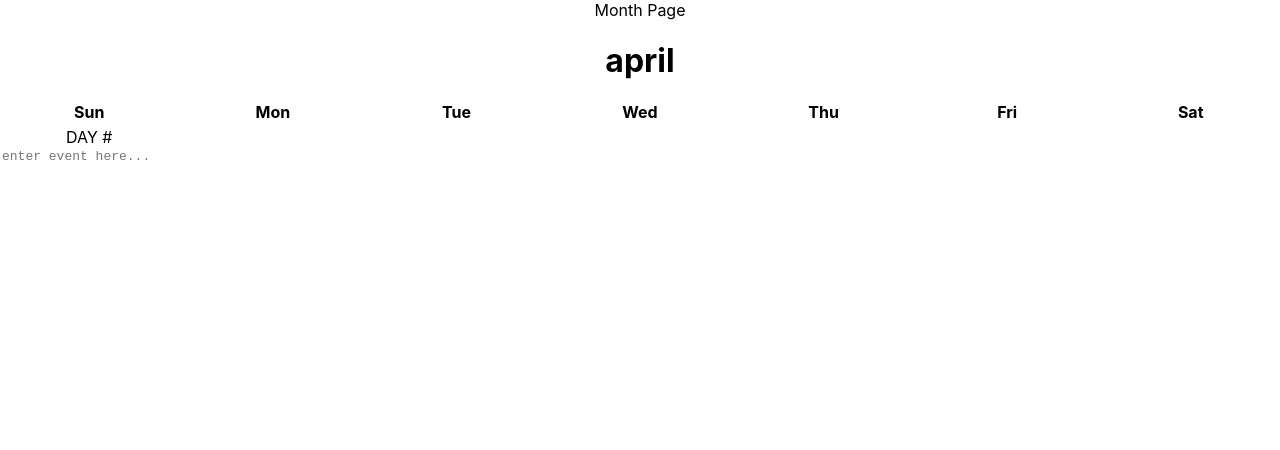
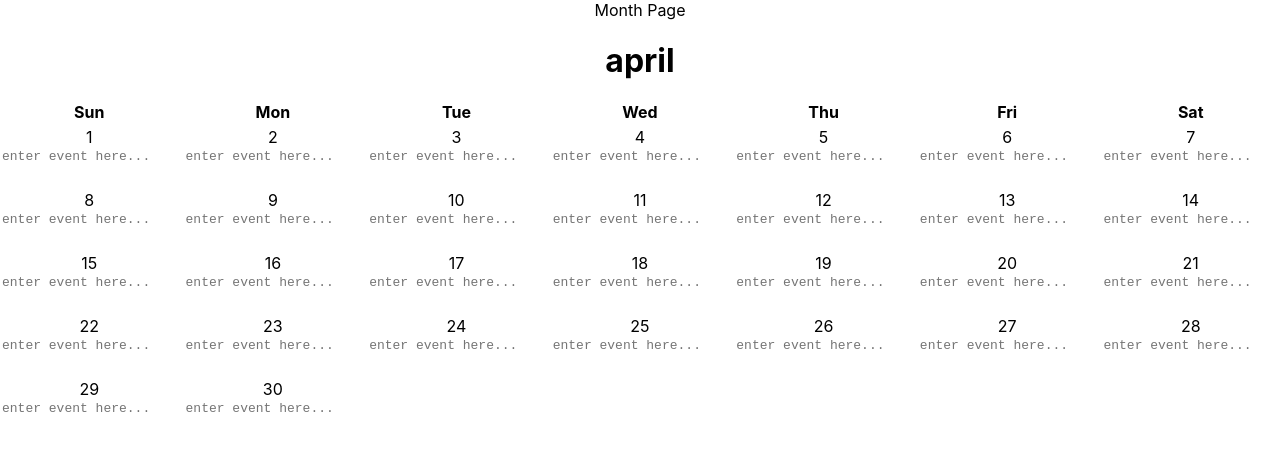
Before and after one commit to MadsJohnson/madison-johnson-capstone, a React (Create React App) app: page /april in a window 1280 px wide. Shown: the top 450 px of the page. Built offline with nearby package versions, Linux system fonts and the light colour scheme.

Commit message:
mays days of the month to days of event calendar

```diff
--- a/src/Components/DayEventCalendar/DayEventCalendar.js
+++ b/src/Components/DayEventCalendar/DayEventCalendar.js
@@ -1,7 +1,7 @@
 import './DayEventCalendar.scss'
 import { useState } from 'react';
 
-function DayEventCalendar() {
+const DayEventCalendar =({date})=> {
   const [events, setEvents] = useState('');
 
   const handleEventInput = (event) => {
@@ -16,7 +16,7 @@ function DayEventCalendar() {
 
   return (
     <div className="calendar-day">
-      <div className="calendar-day__number">DAY #</div>
+      <div className="calendar-day__number">{date}</div>
       <textarea
         className="calendar-day__user-input"
         placeholder="enter event here..."
--- a/src/Components/MonthEventCalendar/MonthEventCalendar.js
+++ b/src/Components/MonthEventCalendar/MonthEventCalendar.js
@@ -12,7 +12,7 @@ function MonthEventCalendar() {
 
 
     useEffect(() => {
-        // Function to get days in a specific month
+        // Function to get number of days in a specific month
         function daysInMonth(year, month) {
             const lastDayOfMonth = new Date(year, month + 1, 0).getDate();
             const daysArray = [];
@@ -44,7 +44,11 @@ function MonthEventCalendar() {
                         {day}
                     </div>
                 ))}
-                <DayEventCalendar />
+                {daysOfMonth.length > 0 &&
+                    daysOfMonth.map((day) => (
+                        <DayEventCalendar key={day} date={day} /* Other props for data, API functions */ />
+                    ))}
+
             </div>
 
         </div>
```
Lines whose indentation alone changed are shown as unchanged.
